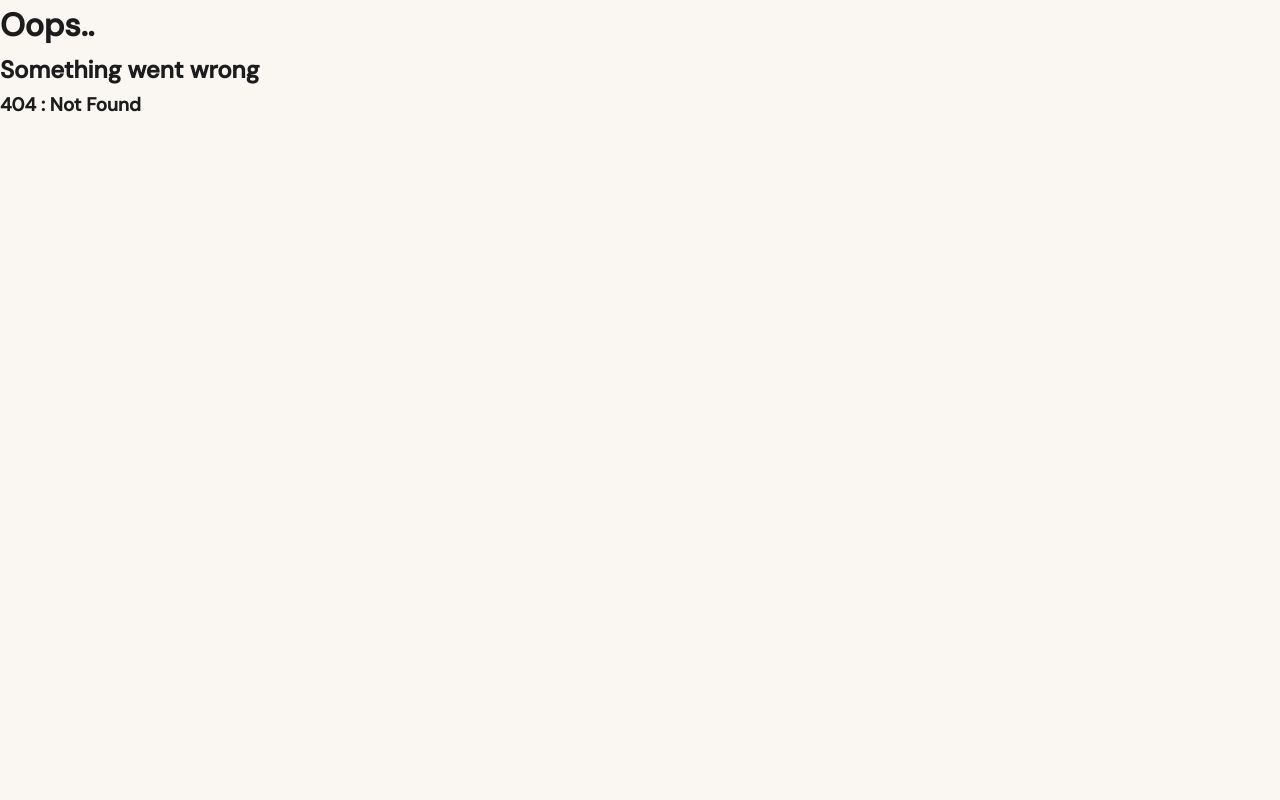
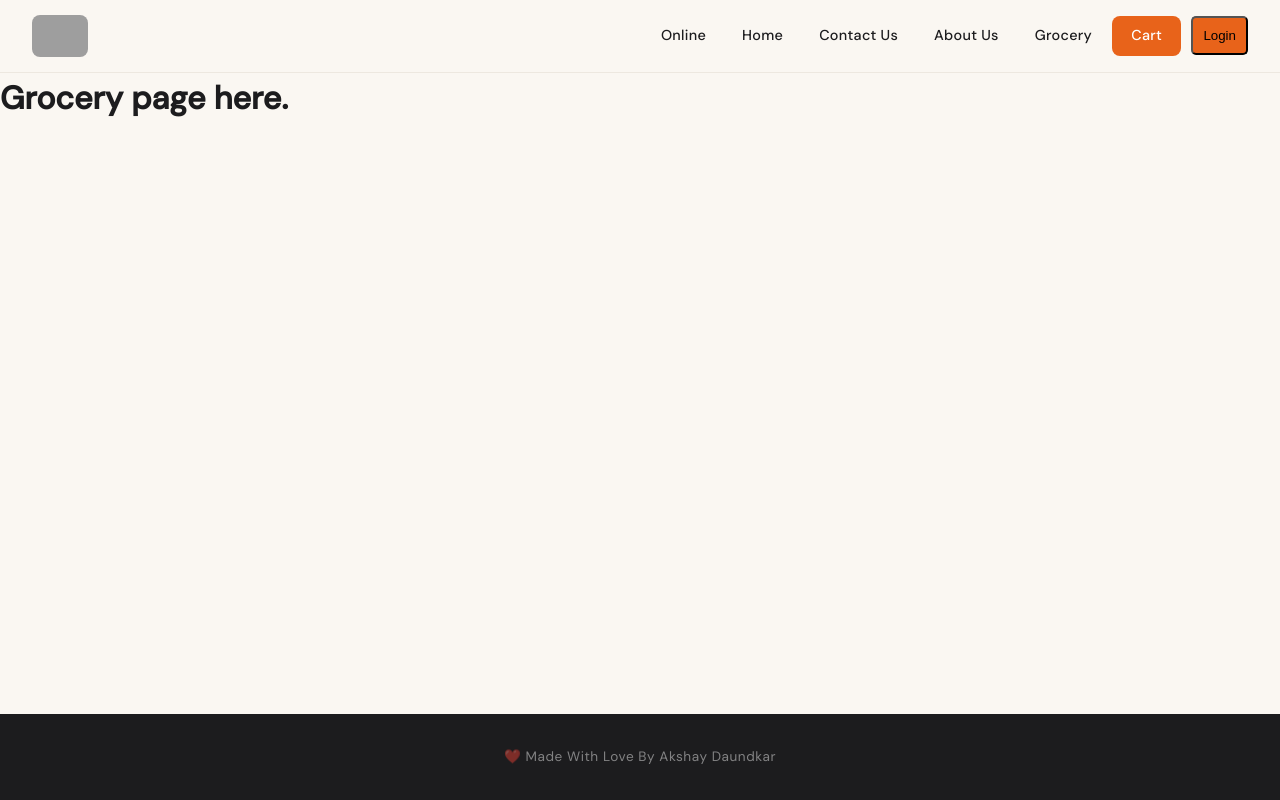
Before and after one commit to akshay-daundkar-14/namaste-react, a React (Vite) app: page /grocery in a window 1280 px wide. Before the commit this address had no page. Built offline with nearby package versions, Linux system fonts and the light colour scheme; grey boxes are pictures that could not be loaded.

Commit message:
9. Optimizing our app : Custom Hooks | Online Offline Functionality | Developer Console - Js File/ No Internet | Lazy Loading - lazy , Suspense Component, Fallback

```diff
--- a/src/App.js
+++ b/src/App.js
@@ -1,4 +1,4 @@
-import  React  from "react";
+import  React, { lazy, Suspense }  from "react";
 import  ReactDOM  from "react-dom/client";
 import Header from "./components/Header";
 import Body from "./components/Body";
@@ -8,7 +8,10 @@ import About from "./components/About";
 import Error from "./components/Error";
 import MenuCard from "./components/MenuCard";
 import { createBrowserRouter, Outlet, RouterProvider } from "react-router-dom";
+import Shimmer from "./components/Shimmer";
 
+
+const Grocery = lazy(()=>import("./components/Grocery"));
 
 // Main Container Layout
 
@@ -48,6 +51,14 @@ const AppLayout = () =>
                 path:"/restaurants/:resId",
                 element: <MenuCard/>
             }
+            ,
+            {
+                path:"/grocery",
+                element:
+                <Suspense fallback={<Shimmer/>}>
+                    <Grocery/>
+                </Suspense>
+            }
         ],
         errorElement:<Error/>
     }
--- a/src/components/Body.js
+++ b/src/components/Body.js
@@ -4,6 +4,7 @@ import { useState, useEffect } from "react";
 import { SWIGGY_API_ENDPOINT_URL } from "../utility/constants";
 import Shimmer from "./Shimmer";
 import {Link} from "react-router-dom"
+import useOnlineStatus from "../utility/useOnlineStatus";
 
 const Body = () =>
 {
@@ -43,6 +44,15 @@ const Body = () =>
         setFilteredListOfRestaurant(filteredOnSearch);
     }
 
+    const isOnline = useOnlineStatus();
+
+    if(!isOnline)
+    {
+        return (
+            <h1>It seems like you are offline. Please check your internet connection.</h1>
+        )
+    }
+
     return listOfRestaurant.length === 0 ? (<Shimmer/>) : (
         <div className="body-container">
             <div className="search-container">
--- /dev/null
+++ b/src/components/Grocery.js
@@ -0,0 +1,14 @@
+
+
+const Grocery = ()=>{
+
+    return (
+
+        <div>
+            <h1>Grocery page here.</h1>
+        </div>
+
+    );
+}
+
+export default Grocery;
--- a/src/components/Header.js
+++ b/src/components/Header.js
@@ -1,6 +1,7 @@
 import { LOGO_URL } from "../utility/constants";
 import { useState } from "react";
-import {Link} from "react-router-dom"
+import {Link} from "react-router-dom";
+import useOnlineStatus from "../utility/useOnlineStatus";
 
 const Header = () =>
 {
@@ -11,6 +12,7 @@ const Header = () =>
         (userState === "Login") ? setUserState("Logout") : setUserState("Login");
     };
 
+    const isOnline = useOnlineStatus();
 
     return(
         <div className="header-container">
@@ -19,9 +21,11 @@ const Header = () =>
             </div>
             <div className="nav-items-container">
                 <ul className="nav-items">
+                    <li>{isOnline ? "Online":"Offline"}</li>
                     <li><Link to="/">Home</Link></li>
                     <li><Link to="/contact">Contact Us</Link></li>
                     <li><Link to="/about">About Us</Link></li>
+                    <li><Link to="/grocery">Grocery</Link></li>
                     <li><Link to="/cart">Cart</Link></li>
                 </ul>
                 <button className="btn" onClick={fn_UserStateBtnClicked}>{userState}</button>
--- a/src/components/MenuCard.js
+++ b/src/components/MenuCard.js
@@ -1,28 +1,14 @@
 import {useParams} from "react-router-dom";
-import { useEffect, useState } from "react";
 import Shimmer from "./Shimmer";
-import { MENU_RESTAURANT_URL } from "../utility/constants";
-import MenuData from "../utility/dummyMenuItem.json";
+import useMenuCard from "../utility/useMenuCard";
+
 
 const MenuCard = () => {
 
-    const [menuItems, setMenuItems] = useState(null);
     const {resId} = useParams();
 
-    useEffect(()=>{
-        fetchData();
-    },[]);
-
-    const fetchData = async ()=>{
-        // const data1 = await fetch(MENU_RESTAURANT_URL);
-        // const textData = await data1.text();
-        // const jsonData = JSON.parse(textData);
-
-        setMenuItems(MenuData?.data?.cards[2]?.card?.card?.info);
-    };
-
-
-
+    const menuItems = useMenuCard(resId);
+    console.log("MenuItems", menuItems);
 
     if(menuItems === null)
     {
--- /dev/null
+++ b/src/utility/useMenuCard.js
@@ -0,0 +1,25 @@
+import { useEffect, useState } from "react";
+import MenuData from "../utility/dummyMenuItem.json";
+import { MENU_RESTAURANT_URL } from "../utility/constants";
+
+const useMenuCard = (resId)=>{
+
+    const [menuItems, setMenuItems] = useState(null);
+
+    useEffect(()=>{
+        fetchData();
+    },[]);
+
+    const fetchData = async ()=>{
+        // const data1 = await fetch(MENU_RESTAURANT_URL);
+        // const textData = await data1.text();
+        // const jsonData = JSON.parse(textData);
+
+        setMenuItems(MenuData?.data?.cards[2]?.card?.card?.info);
+    };
+
+    return menuItems;
+
+}
+
+export default useMenuCard;
--- /dev/null
+++ b/src/utility/useOnlineStatus.js
@@ -0,0 +1,24 @@
+import { useEffect, useState } from "react";
+
+
+const useOnlineStatus = ()=>{
+
+    const [onlineStatus, setOnlineStatus] = useState(true);
+
+
+    useEffect(()=>{
+        window.addEventListener("online",()=>{
+            setOnlineStatus(true);
+        });
+
+        window.addEventListener("offline",()=>{
+            setOnlineStatus(false);
+        });
+    },[]);
+
+
+    return onlineStatus;
+
+}
+
+export default useOnlineStatus;
```
Also changed, not shown: 1 other file (tests, documents, lock files or other folders).
